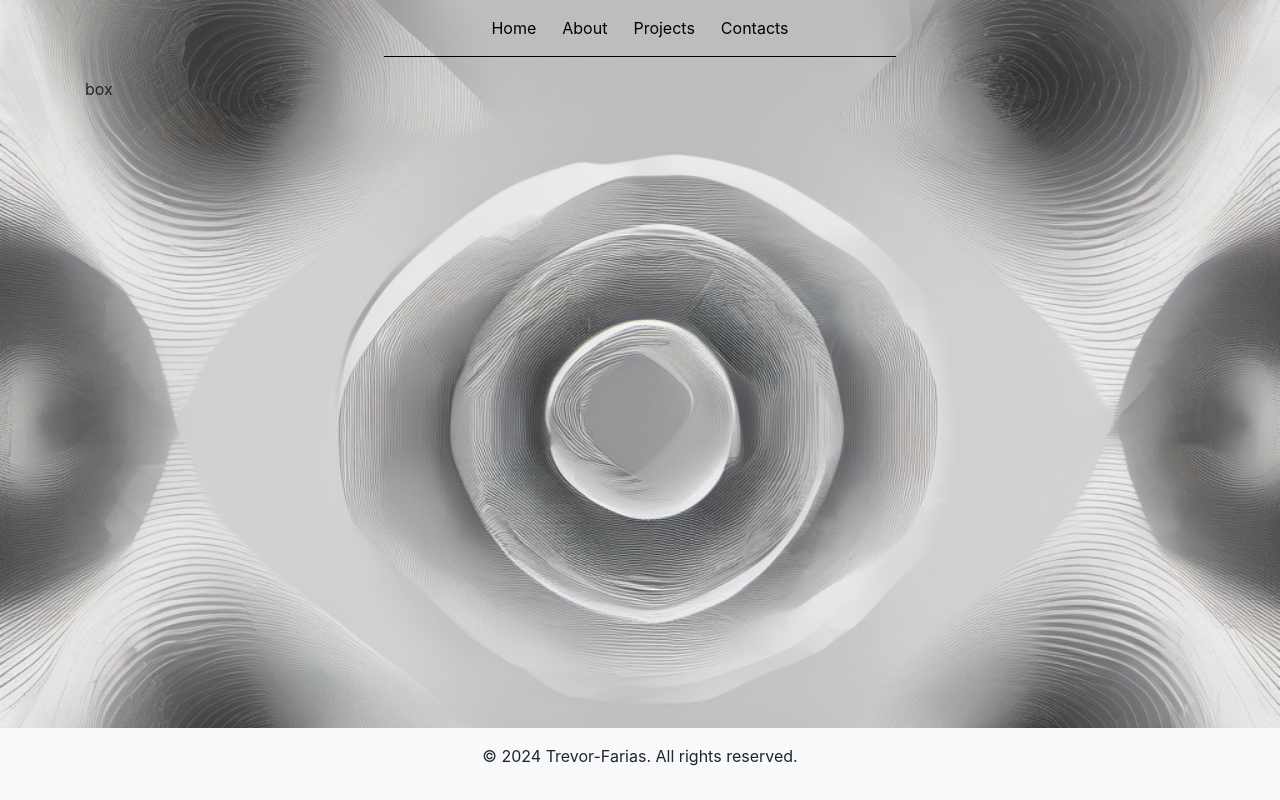
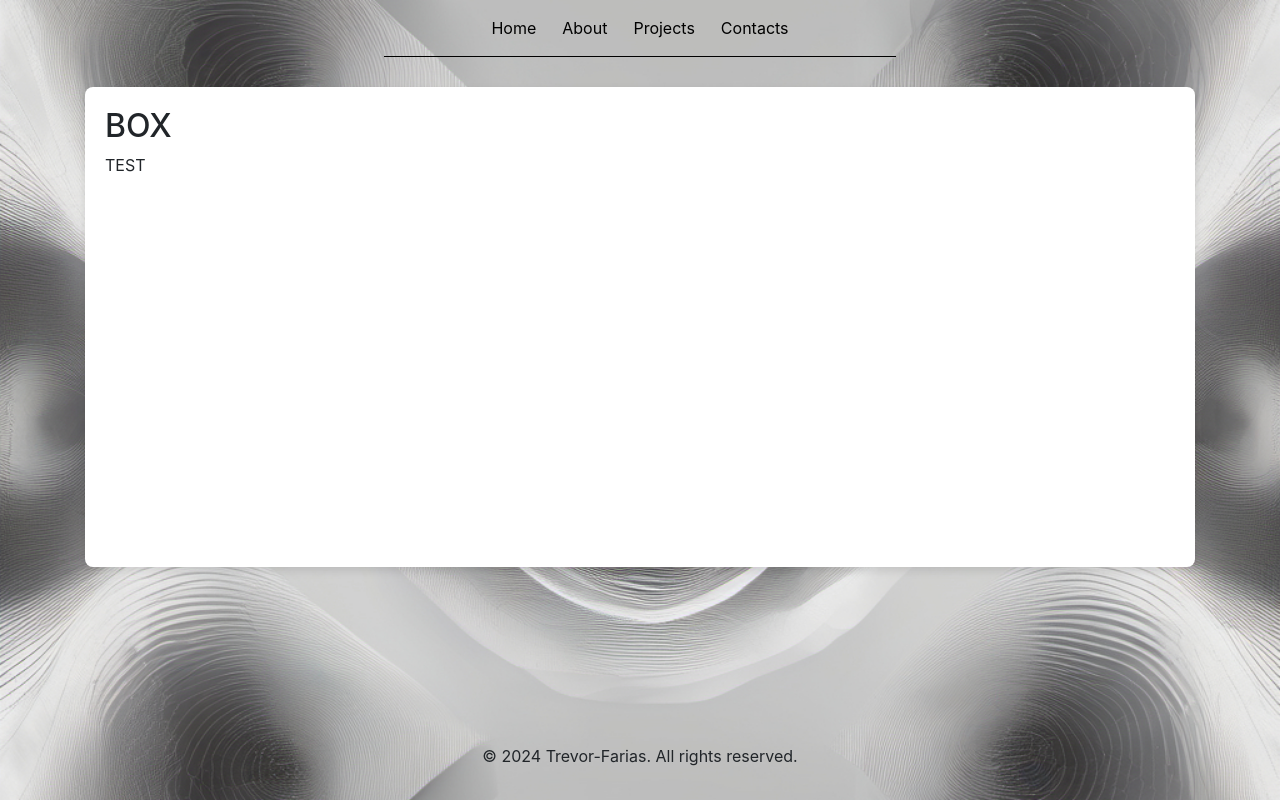
Before and after one commit to trevorfar/Portfolio_Site, a Flask app: page / in a window 1280 px wide. Run offline with Flask 3, Linux system fonts and the light colour scheme; data comes from the database, SQL or seed files in the repository; some libraries are stand-ins or nearby versions.

Commit message:
fixed Footer transparency, added new div container to index

```diff
--- a/static/css/indexStyle.css
+++ b/static/css/indexStyle.css
@@ -14,3 +14,12 @@
         /* Add styles for your content here */
         margin-top: 20px; /* Adjust the margin-top as needed */
     }
+
+    .new-container {
+        margin-top: 30px; /* Adjust the margin as needed */
+        padding: 20px;
+        height: 480px;
+        background-color: #ffffff; /* Set the background color as desired */
+        border-radius: 8px; /* Optional: Add rounded corners */
+        box-shadow: 0 4px 8px rgba(0, 0, 0, 0.1); /* Optional: Add a subtle box shadow */
+    }
--- a/static/css/style.css
+++ b/static/css/style.css
@@ -18,10 +18,16 @@
   }
   .navbar-nav  .nav-item:hover .nav-link{
   color: darkgrey !important;
+
   }
   .dropdown:hover > .dropdown-menu {
   display: block;
   }
+
+  .dropdown-menu{
+    top: 96% !important;
+  }
+
   .dropdown > .dropdown-toggle:active {
   /*Without this, clicking will make it sticky*/
   pointer-events: none;
--- a/static/java/calculatorScript.js
+++ b/static/java/calculatorScript.js
@@ -38,6 +38,10 @@
             } else if (keyPressed === 'Delete') {
                 event.preventDefault();
                 clearExpression();
+            }else if (keyPressed === 'Backspace') {
+                event.preventDefault();
+                remFromExpression();
             }
+
         });
     });
--- a/templates/base.html
+++ b/templates/base.html
@@ -58,7 +58,7 @@
       {% block content %} {% endblock %}
     </div>
 
-    <footer class="footer py-3 bg-light text-black mt-auto">
+    <footer class="footer py-3 bg-transparent text-black mt-auto">
       <div class="container text-center">
           <p>&copy; 2024 Trevor-Farias. All rights reserved.</p>
       </div>
--- a/templates/index.html
+++ b/templates/index.html
@@ -4,7 +4,10 @@
 <link rel="stylesheet" href="{{ url_for('static', filename='css/indexStyle.css') }}">
 
     <div class="content">
-        <p>box</p>
+    </div>
+    <div class="new-container">
+        <h2>BOX</h2>
+        <p>TEST</p>
     </div>
 
 {% endblock %}
```
Also changed, not shown: 1 other file.
